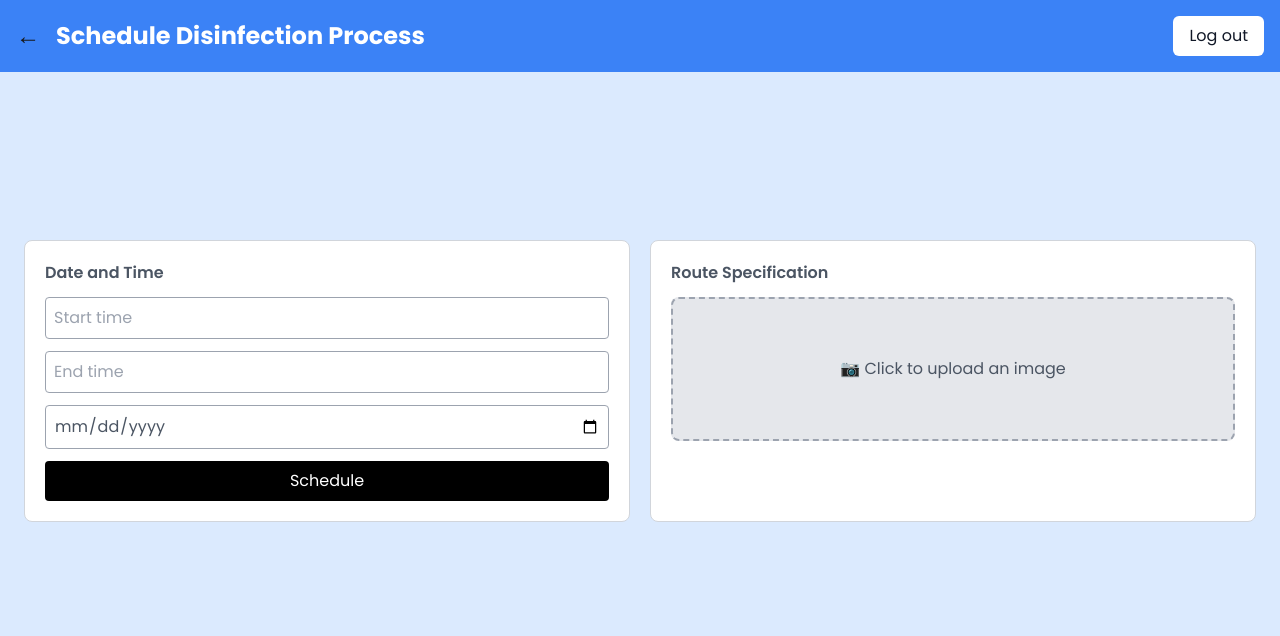
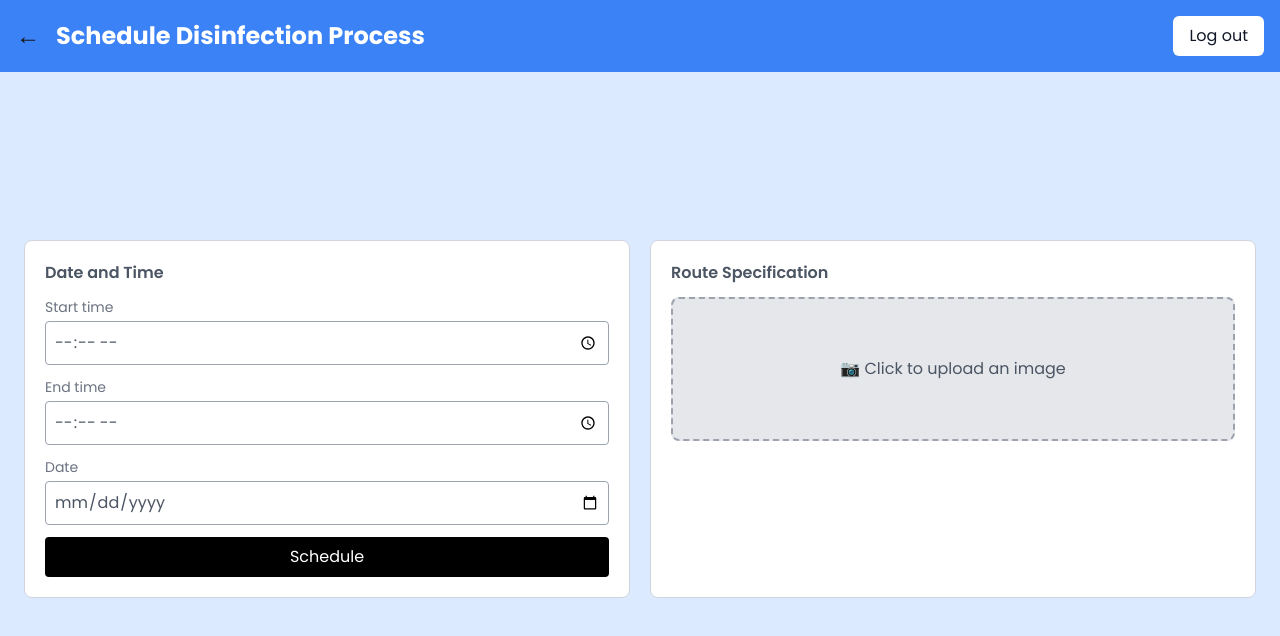
Before and after one commit to Ruba-Bakhour/Germless-Stadium, a Next.js app in the folder frontend/: page /Schedule-Disinfection in a window 1280 px wide. Shown: the top 636 px of the page. Built offline with nearby package versions, Linux system fonts and the light colour scheme.

Commit message:
Fixed some things in frontend

```diff
--- a/frontend/pages/Schedule-Disinfection.tsx
+++ b/frontend/pages/Schedule-Disinfection.tsx
@@ -25,20 +25,27 @@ const Schedule = () => {
           {/* Date and Time Section */}
           <div className="w-1/2 p-5 border border-gray-300 rounded-lg bg-white">
             <h3 className="text-gray-600 mb-3 font-semibold">Date and Time</h3>
-            <input
-              type="text"
-              placeholder="Start time"
-              className="text-gray-600 block w-full p-2 mb-3 border border-gray-400 rounded"
-            />
-            <input
-              type="text"
-              placeholder="End time"
-              className="text-gray-600 block w-full p-2 mb-3 border border-gray-400 rounded"
-            />
+            <div className="mb-3">
+           <label className="text-sm text-gray-500 mb-1 block">Start time</label>
+          <input
+            type="time"
+             className="text-gray-600 block w-full p-2 border border-gray-400 rounded"
+             />
+          </div>
+          <div className="mb-3">
+           <label className="text-sm text-gray-500 mb-1 block">End time</label>
+           <input
+            type="time"
+             className="text-gray-600 block w-full p-2 border border-gray-400 rounded"
+              />
+            </div>
+            <div className="mb-3">
+            <label className="text-sm text-gray-500 mb-1 block">Date</label>
             <input
               type="date"
               className="text-gray-600 block w-full p-2 mb-3 border border-gray-400 rounded"
             />
+            </div>
             <button className="w-full bg-black text-white p-2 rounded cursor-pointer">
               Schedule
             </button>
```
